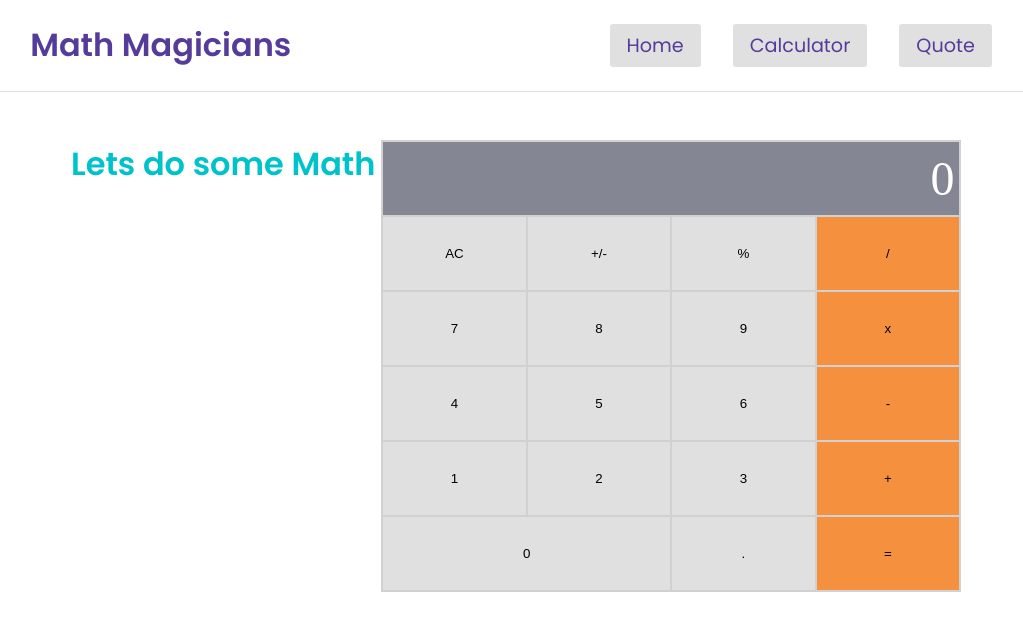
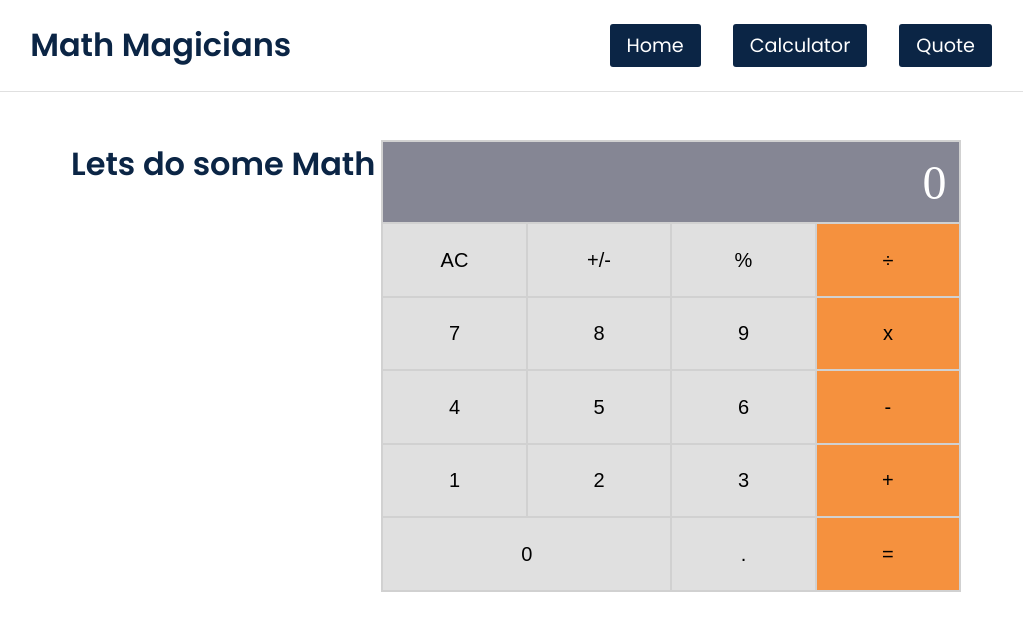
Before and after one commit to kelomo2502/math-magicians, a React (Create React App) app: page /calculator in a window 1280 px wide. Shown: the top 630 px of the page, without its empty margins (121-1144 px from the left). Built offline with nearby package versions, Linux system fonts and the light colour scheme.

Commit message:
Add styling to components

```diff
--- a/src/components/Calculator.css
+++ b/src/components/Calculator.css
@@ -27,7 +27,11 @@
   align-items: center;
   color: white;
   font-size: 2em;
-  padding: 0.3rem;
+  padding: 0.8rem;
+}
+
+button {
+  font-size: 20px;
 }
 
 .btn-zero {
--- a/src/components/Header.js
+++ b/src/components/Header.js
@@ -11,15 +11,15 @@ const Wrapper = styled.div`
 `;
 
 const Title = styled.h1`
-  color: #553c9a;
+  color: #0b2545;
   font-family: 'Poppins', sans-serif;
 `;
 
 const Link = styled(ReachRouterLink)`
-  background-color: #e0e0e0;
+  background-color:#0B2545 ;
   margin: 1rem;
   height: fit-content;
-  color: #553c9a;
+  color: #fff;
   border: 0;
   font-size: 1.2em;
   border-radius: 3px;
@@ -30,7 +30,7 @@ const Link = styled(ReachRouterLink)`
   font-family: 'Poppins', sans-serif;
 
   &:hover {
-    background: #553c9a;
+    background: #8da9c4;
     color: #f4f4f4;
   }
 `;
--- a/src/components/Home.js
+++ b/src/components/Home.js
@@ -6,7 +6,7 @@ export default function Home() {
       width: '54rem', margin: '0 auto', fontFamily: 'Poppins', letterSpacing: '1px',
     }}
     >
-      <h1 style={{ color: '#00c2cb' }}>Welcome to our page</h1>
+      <h1 style={{ color: '#0b2545' }}>Welcome to our page</h1>
       <p>
         Lorem ipsum dolor sit amet consectetur adipisicing elit. Enim illum vel
         modi cupiditate, voluptatem vitae consequuntur, culpa quidem eligendi
--- a/src/components/Quote.js
+++ b/src/components/Quote.js
@@ -5,7 +5,7 @@ export default function Quote() {
     <>
       <blockquote cite="https://www.prodigygame.com/main-en/blog/math-quotes/">
         <h2 style={{
-          width: '54rem', margin: '0 auto', color: '#00c2cb', fontFamily: 'Poppins',
+          width: '54rem', margin: '0 auto', color: '#13315c', fontFamily: 'Poppins',
         }}
         >
           Mathematics is not about numbers, Equations, computations, or algorithims:
--- a/src/components/calculator.js
+++ b/src/components/calculator.js
@@ -30,7 +30,7 @@ const Calculator = () => {
         margin: '0 auto',
       }}
     >
-      <h1 style={{ color: '#00c2cb', margin: '0', fontFamily: 'Poppins' }}>Lets do some Math</h1>
+      <h1 style={{ color: '#0b2545', margin: '0', fontFamily: 'Poppins' }}>Lets do some Math</h1>
       <div className="container">
         <div className="result" data-testid="result-id">
           {objState.total || ''}
@@ -62,7 +62,7 @@ const Calculator = () => {
           primary
           btnClass="btn-percentage"
         />
-        <Button typeBtn="/" btnOnClick={btnOnClick} btnClass="btn-divider" />
+        <Button typeBtn="÷" btnOnClick={btnOnClick} btnClass="btn-divider" />
         <Button typeBtn="x" btnOnClick={btnOnClick} btnClass="btn-multiply" />
         <Button typeBtn="-" btnOnClick={btnOnClick} btnClass="btn-substract" />
         <Button typeBtn="+" btnOnClick={btnOnClick} btnClass="btn-plus" />
--- a/src/logic/operate.js
+++ b/src/logic/operate.js
@@ -12,7 +12,7 @@ export default function operate(numberOne, numberTwo, operation) {
   if (operation === 'x') {
     return one.times(two).toString();
   }
-  if (operation === '/') {
+  if (operation === '÷') {
     try {
       return one.div(two).toString();
     } catch (err) {
```
